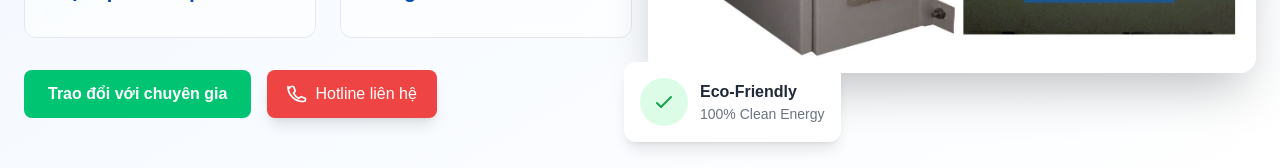
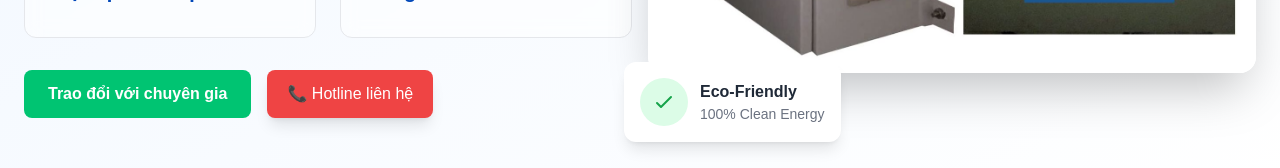
Before and after one commit to nhipybn/Hino-LP-1, a React (Vite) app: page / in a window 1280 px wide. Shown: the part 524-692 px from the top of the page. Built offline with nearby package versions, Linux system fonts and the light colour scheme.

Commit message:
Update HeroSection.jsx

```diff
--- a/src/components/home/HeroSection.jsx
+++ b/src/components/home/HeroSection.jsx
@@ -1,10 +1,15 @@
-import { motion } from 'framer-motion';
+import { useState } from "react";
+import { motion } from "framer-motion";
 
 const HeroSection = () => {
+  const [showPopup, setShowPopup] = useState(false);
+  const hotline = "0387419012";
+
   return (
     <section id="home" className="pt-32 pb-20 bg-gradient-to-br from-blue-50 to-white">
       <div className="container-custom">
         <div className="grid md:grid-cols-2 gap-4 items-center">
+          {/* Cột trái */}
           <motion.div
             initial={{ opacity: 0, y: 20 }}
             animate={{ opacity: 1, y: 0 }}
@@ -15,48 +20,66 @@ const HeroSection = () => {
               Giải pháp kết nối điện năng lượng với EVN
             </h1>
             <h2 className="text-xl md:text-2xl text-primary font-semibold mb-6">
-Giải pháp Từ Hino Systech với hơn 50 năm kinh nghiệm từ Nhật Bản</h2>
+              Giải pháp Từ Hino Systech với hơn 50 năm kinh nghiệm từ Nhật Bản
+            </h2>
             <p className="text-lg text-gray-600 mb-8">
-Cung cấp thiết bị và phần mềm tích hợp đáp ứng theo Quyết định 378/QĐ-EVN        </p>
+              Cung cấp thiết bị và phần mềm tích hợp đáp ứng theo Quyết định 378/QĐ-EVN
+            </p>
+
+            {/* 2 Khối thông tin */}
             <div className="grid grid-cols-1 md:grid-cols-2 gap-6 mb-8">
               <div className="bg-white/50 backdrop-blur rounded-xl p-6 border border-primary/20">
-                <div className="text-xl font-bold text-primary mb-2">Đáp ứng yêu cầu  <br /> Điện lực toàn quốc</div>
-
+                <div className="text-xl font-bold text-primary mb-2">
+                  Đáp ứng yêu cầu <br /> Điện lực toàn quốc
+                </div>
               </div>
               <div className="bg-white/50 backdrop-blur rounded-xl p-6 border border-primary/20">
-                <div className="text-xl font-bold text-primary mb-1">Quy trình xử lý<br/> trong 3 tuần</div>
-
+                <div className="text-xl font-bold text-primary mb-1">
+                  Quy trình xử lý <br /> trong 3 tuần
                 </div>
               </div>
+            </div>
+
+            {/* Nút hành động */}
             <div className="flex gap-4 flex-wrap">
               <a href="#contact" className="btn-primary">
                 Trao đổi với chuyên gia
               </a>
 
-  <a
-    href="tel:0387419012" // thay số hotline của bạn
+              <button
+                onClick={() => setShowPopup(true)}
                 className="flex items-center gap-2 bg-red-500 text-white px-5 py-2 rounded-lg shadow-lg hover:bg-red-600 transition duration-300"
               >
-    <svg
-      xmlns="http://www.w3.org/2000/svg"
-      className="w-5 h-5"
-      fill="none"
-      viewBox="0 0 24 24"
-      stroke="currentColor"
-    >
-      <path
-        strokeLinecap="round"
-        strokeLinejoin="round"
-        strokeWidth={2}
-        d="M3 5a2 2 0 012-2h2.28a1 1 0 01.95.684l1.52 4.56a1 1 0 01-.27 1.06l-1.7 1.7a16.001 16.001 0 006.364 6.364l1.7-1.7a1 1 0 011.06-.27l4.56 1.52a1 1 0 01.684.95V19a2 2 0 01-2 2h-1c-9.941 0-18-8.059-18-18V5z"
-      />
-    </svg>
-    Hotline liên hệ
-  </a>
+                📞 Hotline liên hệ
+              </button>
             </div>
 
+            {/* Popup */}
+            {showPopup && (
+              <div className="fixed inset-0 bg-black/40 flex items-center justify-center z-50">
+                <div className="bg-white p-6 rounded-lg shadow-lg w-80 text-center">
+                  <h3 className="text-lg font-bold mb-4">Liên hệ Hotline</h3>
+                  <p className="mb-4 text-xl font-semibold text-red-600">{hotline}</p>
+                  <div className="flex justify-center gap-3">
+                    <a
+                      href={`tel:${hotline}`}
+                      className="bg-green-500 text-white px-4 py-2 rounded hover:bg-green-600"
+                    >
+                      📞 Gọi ngay
+                    </a>
+                    <button
+                      onClick={() => setShowPopup(false)}
+                      className="bg-gray-300 px-4 py-2 rounded hover:bg-gray-400"
+                    >
+                      Đóng
+                    </button>
+                  </div>
+                </div>
+              </div>
+            )}
           </motion.div>
 
+          {/* Cột phải */}
           <motion.div
             className="md:w-full h-full relative"
             initial={{ opacity: 0, scale: 0.9 }}
@@ -74,8 +97,18 @@ Cung cấp thiết bị và phần mềm tích hợp đáp ứng theo Quyết đ
             <div className="absolute -bottom-6 -left-6 bg-white p-4 rounded-xl shadow-lg">
               <div className="flex items-center gap-3">
                 <div className="bg-green-100 p-3 rounded-full">
-          <svg className="w-6 h-6 text-green-600" fill="none" stroke="currentColor" viewBox="0 0 24 24">
-            <path strokeLinecap="round" strokeLinejoin="round" strokeWidth="2" d="M5 13l4 4L19 7" />
+                  <svg
+                    className="w-6 h-6 text-green-600"
+                    fill="none"
+                    stroke="currentColor"
+                    viewBox="0 0 24 24"
+                  >
+                    <path
+                      strokeLinecap="round"
+                      strokeLinejoin="round"
+                      strokeWidth="2"
+                      d="M5 13l4 4L19 7"
+                    />
                   </svg>
                 </div>
                 <div>
@@ -85,7 +118,6 @@ Cung cấp thiết bị và phần mềm tích hợp đáp ứng theo Quyết đ
               </div>
             </div>
           </motion.div>
-
         </div>
       </div>
     </section>
```
Lines whose indentation alone changed are shown as unchanged.
